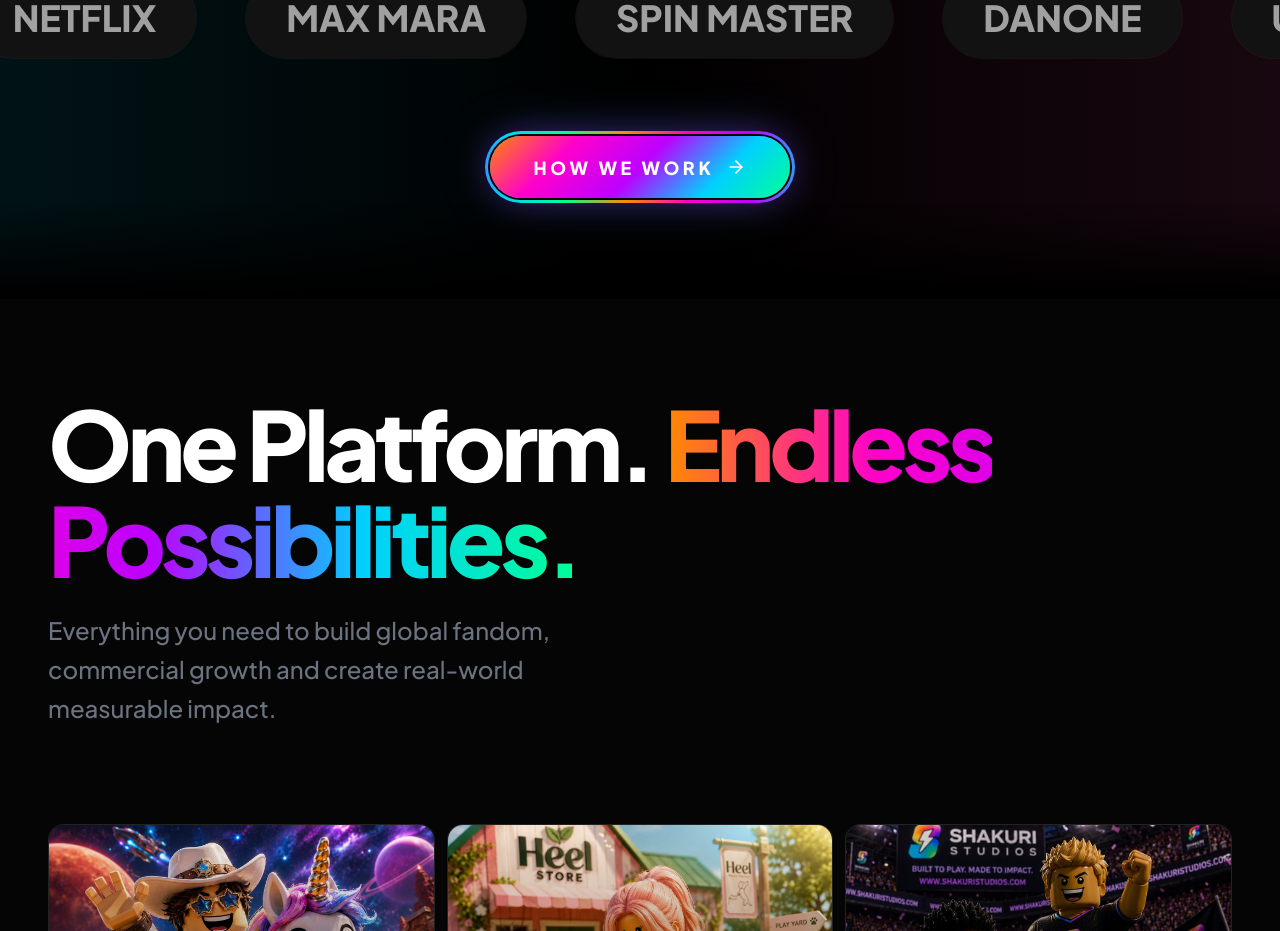
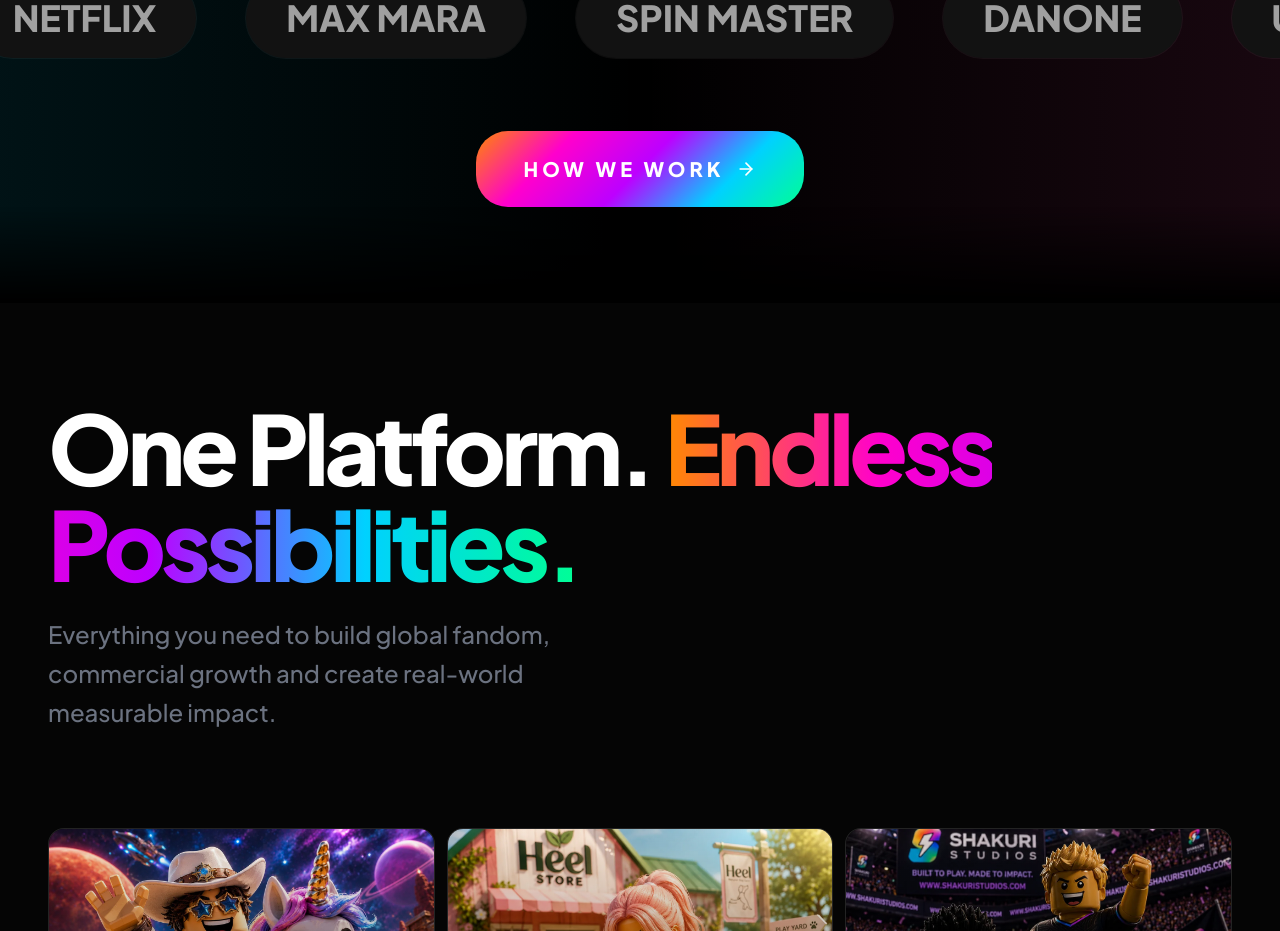
Before and after one commit to Tigaryen/Shakuri, a React (Vite) app: page / in a window 1280 px wide. Shown: the part 1937-2868 px from the top of the page. Built offline with nearby package versions, Linux system fonts and the light colour scheme.

Commit message:
Remove outline effect from How We Work button
Uses the exact Run the Numbers button styling and drops the rainbow-ring CSS.

Co-Authored-By: Claude Opus 5.5 <noreply@anthropic.com>
Claude-Session: https://claude.ai/code/session_01Cg9tt7X7GPqPtc1Yhv6hcD

```diff
--- a/components/BrandCarousel.tsx
+++ b/components/BrandCarousel.tsx
@@ -40,11 +40,11 @@ export const BrandCarousel: React.FC = () => {
       </div>
 
       <div className="relative z-10 mt-14 flex justify-center px-6 reveal">
-        <Link to="/how-we-work" className="rainbow-ring-btn group">
-          <span className="rainbow-ring-btn-inner">
-            How We Work
-            <ArrowRight className="w-5 h-5 shrink-0 transition-transform duration-300 group-hover:translate-x-1" />
-          </span>
+        <Link
+          to="/how-we-work"
+          className="btn-glow-multi inline-flex max-w-full items-center gap-3 bg-shakuri-gradient px-8 sm:px-12 py-5 sm:py-6 rounded-[2rem] text-base sm:text-xl font-black uppercase tracking-[0.15em] sm:tracking-[0.2em] text-white transition-all active:scale-95"
+        >
+          How We Work <ArrowRight className="w-5 h-5 shrink-0" />
         </Link>
       </div>
 
--- a/index.css
+++ b/index.css
@@ -188,56 +188,3 @@ body {
 .interactive-scale:hover {
     transform: scale(1.03);
 }
-
-/* "How We Work" CTA in the brand carousel: a spectrum-filled pill inside a
-   spinning spectrum ring, so it reads as the loudest thing in the section. */
-.rainbow-ring-btn {
-    position: relative;
-    display: inline-flex;
-    padding: 5px;
-    border-radius: 9999px;
-    overflow: hidden;
-    isolation: isolate;
-    box-shadow: 0 0 36px -8px rgba(189, 0, 255, 0.45), 0 0 56px -12px rgba(0, 209, 255, 0.35);
-    transition: transform 0.3s ease, box-shadow 0.3s ease;
-}
-.rainbow-ring-btn::before {
-    content: '';
-    position: absolute;
-    inset: 0;
-    z-index: -1;
-    background: linear-gradient(90deg, #FF8A00, #FF00CC, #BD00FF, #00D1FF, #00FF94, #FF8A00, #FF00CC, #BD00FF, #00D1FF, #00FF94, #FF8A00);
-    background-size: 200% 100%;
-    animation: rainbow-ring-flow 4s linear infinite;
-}
-@keyframes rainbow-ring-flow {
-    from { background-position: 0% 50%; }
-    to { background-position: -200% 50%; }
-}
-.rainbow-ring-btn:hover {
-    transform: translateY(-2px) scale(1.03);
-    box-shadow: 0 0 45px rgba(255, 0, 204, 0.9), 0 0 90px rgba(0, 209, 255, 0.4);
-}
-.rainbow-ring-btn:active {
-    transform: scale(0.97);
-}
-.rainbow-ring-btn-inner {
-    display: inline-flex;
-    align-items: center;
-    gap: 0.75rem;
-    min-height: 44px;
-    padding: 1.1rem 2.75rem;
-    border-radius: 9999px;
-    /* Same fill as the Run the Numbers button (.bg-shakuri-gradient). The black
-       inset ring keeps the moving spectrum outline readable against it. */
-    background: linear-gradient(135deg, #FF8A00 0%, #FF00CC 25%, #BD00FF 50%, #00D1FF 75%, #00FF94 100%);
-    box-shadow: 0 0 0 2px #000;
-    color: #fff;
-    font-weight: 800;
-    font-size: 1.125rem;
-    letter-spacing: 0.2em;
-    text-transform: uppercase;
-}
-@media (prefers-reduced-motion: reduce) {
-    .rainbow-ring-btn::before { animation: none; }
-}
```
